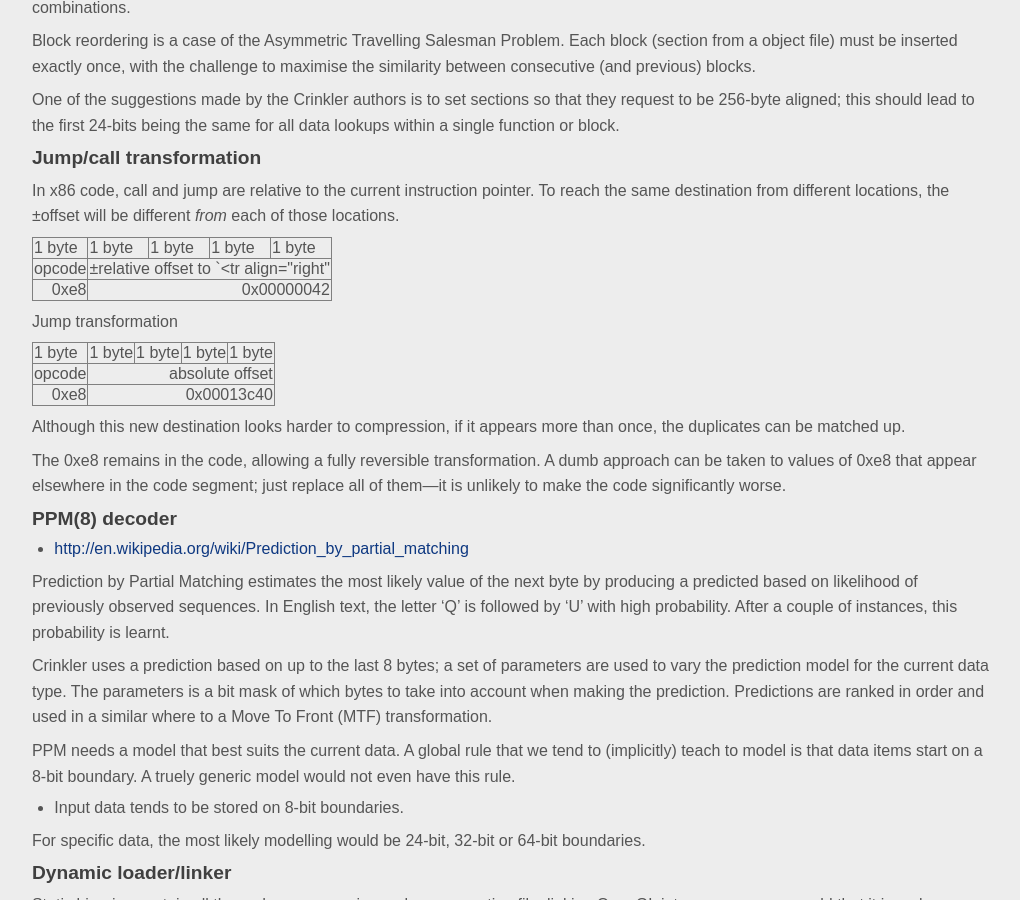
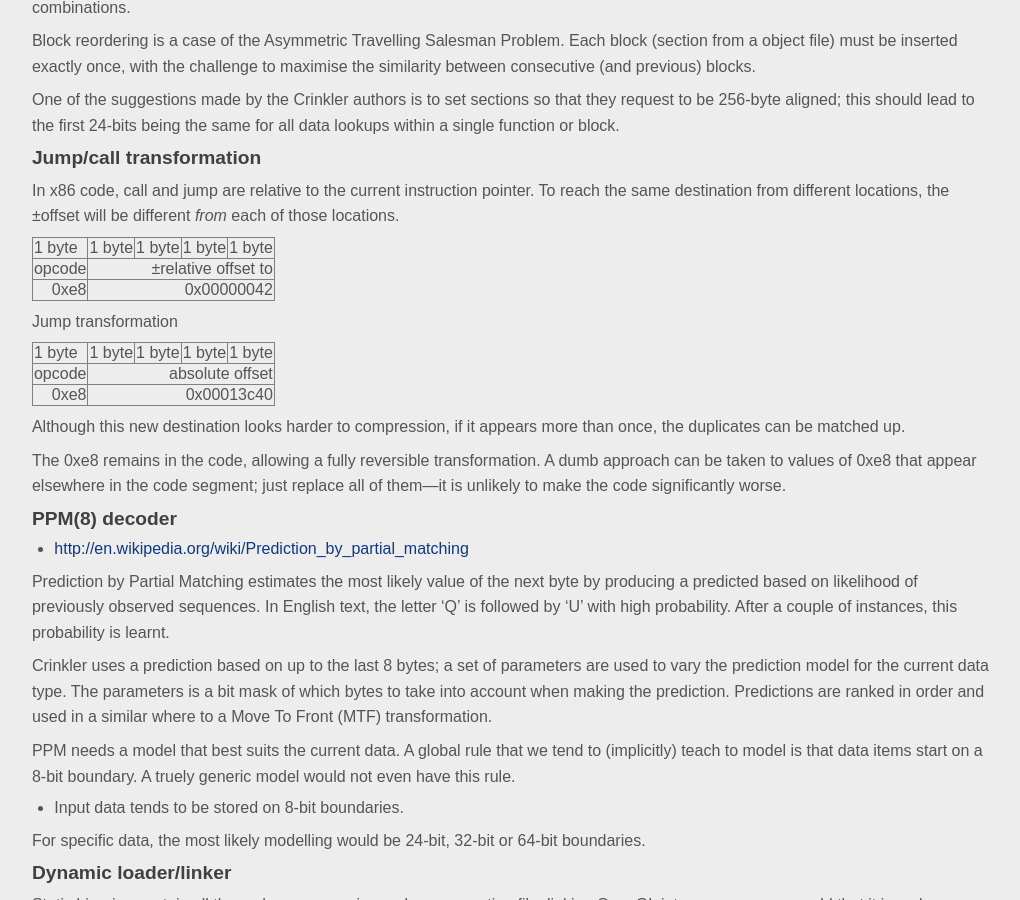
Before and after one commit to in4k/in4k.github.io, a Jekyll site: the page built from wiki/crinkler.markdown, in a window 1280 px wide and 900 px high, scrolled down 742 px. Shown: the whole window, without its empty margins (137-1157 px from the left). Built offline with Jekyll 4.4.1, drawn with Linux system fonts in a browser that asks for light colours; some web fonts are replaced.

Commit message:
Update crinkler.markdown

```diff
--- a/wiki/crinkler.markdown
+++ b/wiki/crinkler.markdown
@@ -58,7 +58,7 @@ In x86 code, call and jump are relative to the current instruction pointer. To r
 
 <td>opcode</td>
 
-<td colspan="4">±relative offset to `<tr align="right"</td>
+<td colspan="4">±relative offset to</td>
 
 </tr>
 
```
